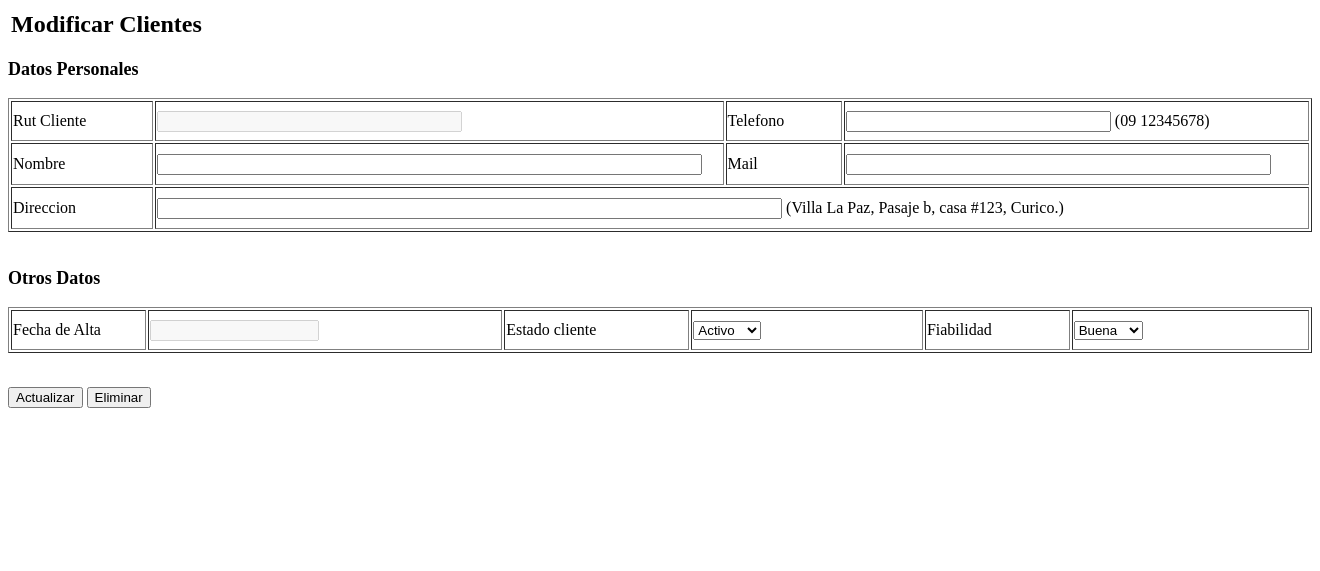
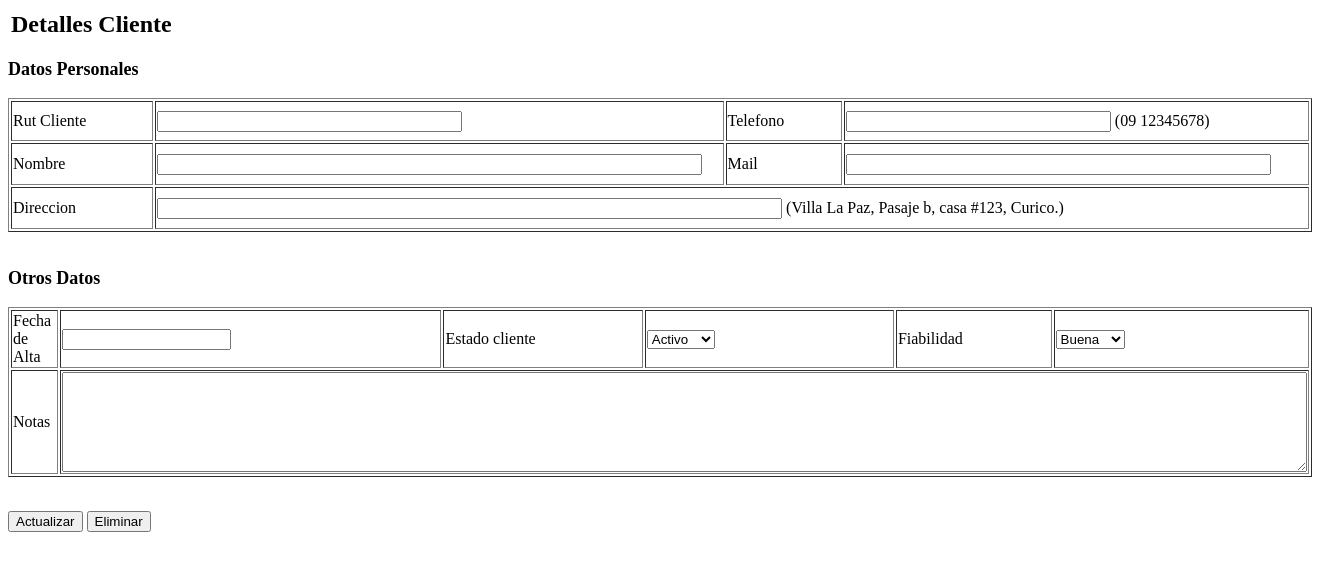
Before and after one commit to savotagge/Confecciones, a PHP site: the page made by gestion-clientes/detalle_cliente.php in a window 1320 px wide. Shown: the top 571 px of the page. Run offline with PHP 8.4, Linux system fonts and the light colour scheme; tables that the repository leaves empty or names only in its code hold one stand-in row (values such as "Sample post"); data that the repository does not hold is empty.

Commit message:
Fernando: 21/10/2014 00:30

```diff
--- a/gestion-clientes/detalle_cliente.php
+++ b/gestion-clientes/detalle_cliente.php
@@ -9,14 +9,12 @@ if(isset($_GET['id'])){ //se revisa si la variable ha sido declarada
 	//Se va a buscar a la base de datos los datos del cliente seleccionado
     $RESULT=mysql_query("SELECT * from CLIENTES where RUT_CLIENTE like '$RUT'",$link);
     while($ROW=mysql_fetch_array($RESULT)){
-    //echo "Nombre: <input type='text' value=".$ROW['NOMBRE_CLIENTE']."><br><br>";
-    //echo "Rut: <input type='text' value=".$ROW['RUT_CLIENTE'].">";
+
 ?>
 <html>
    <head>
       <meta http-equiv="Content-Type" content="text/html; charset=UTF-8">
-      <!--<link rel="stylesheet" type="text/css" href="css/style.css"/>
-      <script type="text/javascript" src="js/scripts.js"></script>-->
+      <script type="text/javascript" src="../js/functions_clientes.js"></script>
       <title>GESTION CLIENTES</title>
       <style type="text/css">
 
@@ -37,20 +35,20 @@ if(isset($_GET['id'])){ //se revisa si la variable ha sido declarada
             <tr>
                <td>
                   <div class="titulo Estilo3">
-                     Modificar Clientes</div><br>              </td>
+                     Detalles Cliente</div><br>              </td>
 
             </tr>
          </table>
 
 
-<form action='' method='POST' name='formAgregarCliente'>
+<form action='actualizar_cliente.php' method='POST' name='formDetalleCliente'>
 
 <span class="Estilo1">Datos Personales</span> <br><br>
 
 <table name='datos-personales' border='1' width=100%>
   <tr>
     <td width="11%" height="40">Rut Cliente </td>
-    <td width="44%"><input tipe='text' name='rut_cliente' value="<?php echo $ROW['RUT_CLIENTE'] ?>" size='35' disabled>
+    <td width="44%"><input tipe='text' name='rut_cliente' value="<?php echo $ROW['RUT_CLIENTE'] ?>" size='35' readonly="readonly">
     </td>
     <td width="9%">Telefono</td>
     <td width="36%"><input tipe='text' name='fono_cliente' value="<?php echo $ROW['FONO_CLIENTE'] ?>" size='30'>
@@ -75,13 +73,11 @@ if(isset($_GET['id'])){ //se revisa si la variable ha sido declarada
 
   <tr>
   <td width="89" height="40">Fecha de Alta </td>
-      <td width="241"><input tipe='text' name='fono' value="<?php echo $ROW['FECHA_ALTA'] ?>" size='18' disabled>
+      <td width="241"><input tipe='text' name='fecha_alta' value="<?php echo $ROW['FECHA_ALTA'] ?>" size='18' readonly="readonly">
 
       <td width='124'>Estado cliente</td>
     <td width='156'>
-    	<select name='status'>
-
-
+    	<select name='status_cliente'>
     	<?php
     	//pre-carga el estatus del clientes
 
@@ -113,16 +109,22 @@ if(isset($_GET['id'])){ //se revisa si la variable ha sido declarada
 
   }?>
 
-    <td width='160'><select name='fiabilidad'>
-      <option value=0 <?php echo $buena;?> >Buena</option>
-      <option value=1 <?php echo $regular;?> >Regular</option>
-      <option value=2 <?php echo $mala;?> >Mala</option>
+    <td width='160'><select name='fiabilidad_cliente'>
+      <option value='Buena' <?php echo $buena;?> >Buena</option>
+      <option value='Regular' <?php echo $regular;?> >Regular</option>
+      <option value='Mala' <?php echo $mala;?> >Mala</option>
       </select></td>
+  </tr>
+  <tr>
+  	<td>Notas</td>
+  	<td colspan="5">
+  		<textarea name='notas' style="width:1245px; height:100px"><?php echo $ROW['NOTAS'] ?></textarea>
+  	</td>
   </tr>
 </table>
 <p><br>
-      <input type="button" name='actualizar' value='Actualizar' onClick="actualizar_cliente()">
-    <input type='button' name='eliminar' value='Eliminar' onClick="eliminar_cliente()">
+      <input type="button" name='actualizar' value='Actualizar' onClick="Validar_form_Actualizar_Cliente()">
+    <input type='button' name='eliminar' value='Eliminar' onClick="Eliminar_Cliente()">
   </div>
 </p>
 </form>
--- a/js/functions_clientes.js
+++ b/js/functions_clientes.js
@@ -58,6 +58,58 @@ if (rut=="" && nombre=="" && direccion=="" && fono=="" && mail==""){
     return "0";}
 
 document.formAgregarCliente.submit()
+}
+
+function Validar_form_Actualizar_Cliente(){ //esta funcion validara el formulario de ingreso de clientes a la base de datos
+
+
+var nombre=document.formDetalleCliente.nombre_cliente.value
+var direccion=document.formDetalleCliente.direccion_cliente.value
+var fono=document.formDetalleCliente.fono_cliente.value
+var mail=document.formDetalleCliente.mail_cliente.value
+
+
+//Validad si los campos han sido enviados vacios
+if (nombre=="" && direccion=="" && fono=="" && mail==""){
+    alert("Debe llenar todos los campos")
+    document.formDetalleCliente.nombre_cliente.focus()
+    return "0";}
+
+    if (nombre==""){
+    alert("Debe ingresar el Nombre del cliente")
+    document.formDetalleCliente.nombre_cliente.focus()
+    return "0";}
+
+    if (direccion==""){
+    alert("Debe ingresar la Dirección del cliente")
+    document.formDetalleCliente.direccion_cliente.focus()
+    return "0";}
+
+    if (fono==""){
+    alert("Debe ingresar el Telefono del cliente")
+    document.formDetalleCliente.fono_cliente.focus()
+    return "0";}
+
+    if (mail==""){
+    alert("Debe ingresar el Mail del cliente")
+    document.formDetalleCliente.mail_cliente.focus()
+    return "0";}
+
+    //se valida el formato de correo electronico
+	 expr_mail = /^([a-zA-Z0-9_\.\-])+\@(([a-zA-Z0-9\-])+\.)+([a-zA-Z0-9]{2,4})+$/
+    if ( !expr_mail.test(mail) ){
+        alert("Error: La dirección de correo " + mail + " es incorrecta.")
+        document.formDetalleCliente.mail_cliente.focus()
+    return "0";}
+
+    	//se pide confirmacion antes de actualizar los datos de un cliente
+    	if(confirm('¿Esta seguro de guardar los cambios?')){
+
+    		document.formDetalleCliente.submit()
+    	}else{
+    		return false;
+    	}
+
 
 
 
@@ -66,3 +118,8 @@ document.formAgregarCliente.submit()
 
 
 }
+
+function Eliminar_Cliente(){
+
+	alert("Eliminar");
+}
```
Also changed, not shown: gestion-clientes/actualizar_cliente.php (added, +26 -0 lines).
